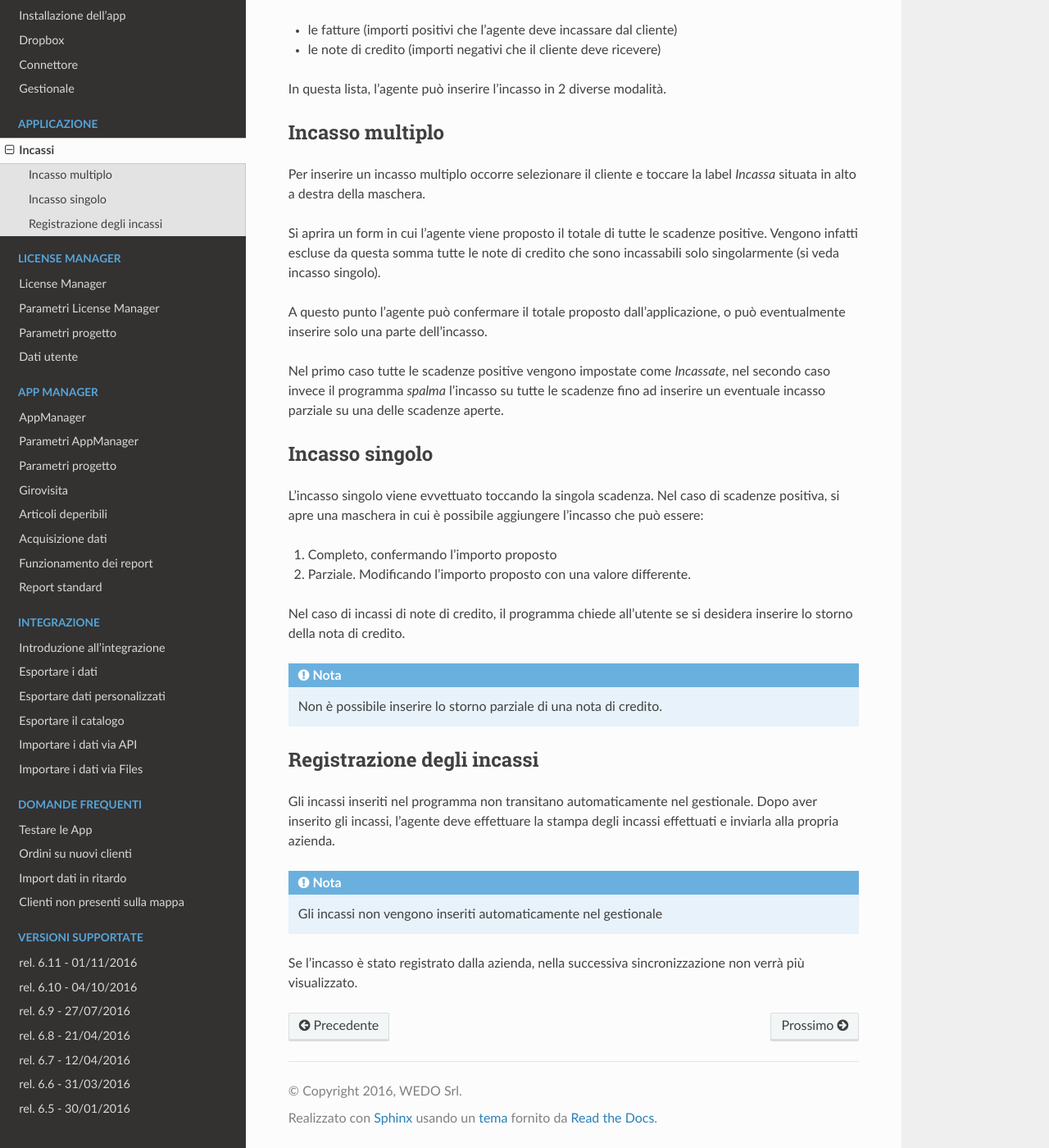
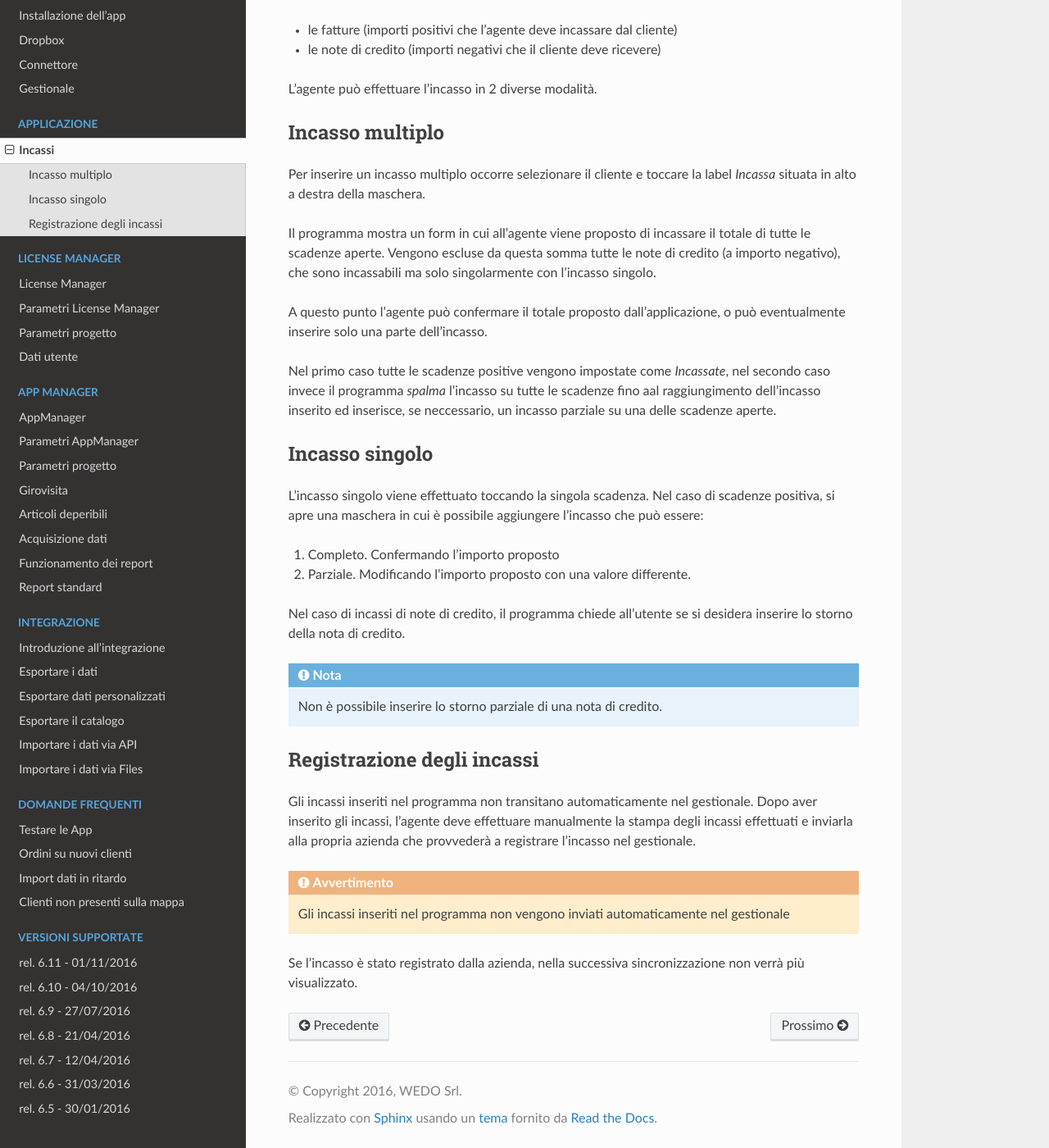
Before and after one commit to wedoit-io/doc-icommerce, a Sphinx documentation site: the page built from source/incassi.rst, in a window 1280 px wide and 1400 px high, scrolled down 255 px. Shown: the whole window at 82% size. Built offline with Sphinx 7.4.7 and the Read the Docs theme 2.0.0, drawn with Linux system fonts in a browser that asks for light colours; some of the changed text lies outside the part shown.

Commit message:
Update incassi.rst

```diff
--- a/source/incassi.rst
+++ b/source/incassi.rst
@@ -1,37 +1,36 @@
 Incassi
 =======
 
-Nel modulo ordini, se attivato, è disponibile una funzionalità per l'inserimento degli incassi.
-Tale modulo, dopo aver selezionato un cliente, elenca tutte le scadenze aperte per il cliente selezionato.
+Nel modulo ordini, è presente una funzione per l'inserimento degli incassi.
+Dopo aver selezionato un cliente, vengono elencate tutte le sue scadenze aperte.
 
 Nella lista vengono mostrate:
 
 * le fatture (importi positivi che l'agente deve incassare dal cliente)
 * le note di credito (importi negativi che il cliente deve ricevere)
 
-In questa lista, l'agente può inserire l'incasso in 2 diverse modalità.
+L'agente può effettuare l'incasso in 2 diverse modalità.
 
 Incasso multiplo
 ----------------
 Per inserire un incasso multiplo occorre selezionare il cliente e toccare la label `Incassa`
 situata in alto a destra della maschera.
 
-Si aprira un form in cui l'agente viene proposto il totale di tutte le scadenze positive.
-Vengono infatti escluse da questa somma tutte le note di credito che sono incassabili solo singolarmente (si veda incasso singolo).
+Il programma mostra un form in cui all'agente viene proposto di incassare il totale di tutte le scadenze aperte.
+Vengono escluse da questa somma tutte le note di credito (a importo negativo), che sono incassabili ma solo singolarmente con l'incasso singolo.
 
 A questo punto l'agente può confermare il totale proposto dall'applicazione, o può eventualmente inserire solo
 una parte dell'incasso.
 
 Nel primo caso tutte le scadenze positive vengono impostate come `Incassate`, nel secondo caso invece
-il programma `spalma` l'incasso su tutte le scadenze fino ad inserire un eventuale incasso parziale su una delle scadenze aperte.
-
+il programma `spalma` l'incasso su tutte le scadenze fino aal raggiungimento dell'incasso inserito ed inserisce, se neccessario, un incasso parziale su una delle scadenze aperte.
 
 Incasso singolo
 ---------------
-L'incasso singolo viene evvettuato toccando la singola scadenza. Nel caso di scadenze positiva, si apre
-una maschera in cui è possibile aggiungere l'incasso che può essere:
+L'incasso singolo viene effettuato toccando la singola scadenza.
+Nel caso di scadenze positiva, si apre una maschera in cui è possibile aggiungere l'incasso che può essere:
 
-1. Completo, confermando l'importo proposto
+1. Completo. Confermando l'importo proposto
 2. Parziale. Modificando l'importo proposto con una valore differente.
 
 Nel caso di incassi di note di credito, il programma chiede all'utente se si desidera inserire lo storno
@@ -42,9 +41,9 @@ della nota di credito.
 Registrazione degli incassi
 -----------------------------
 Gli incassi inseriti nel programma non transitano automaticamente nel gestionale.
-Dopo aver inserito gli incassi, l'agente deve effettuare la stampa degli incassi effettuati e inviarla
-alla propria azienda.
+Dopo aver inserito gli incassi, l'agente deve effettuare manualmente la stampa degli incassi effettuati e inviarla
+alla propria azienda che provvederà a registrare l'incasso nel gestionale.
 
-.. note:: Gli incassi non vengono inseriti automaticamente nel gestionale
+.. warning:: Gli incassi inseriti nel programma non vengono inviati automaticamente nel gestionale
 
 Se l'incasso è stato registrato dalla azienda, nella successiva sincronizzazione non verrà più visualizzato.
```
